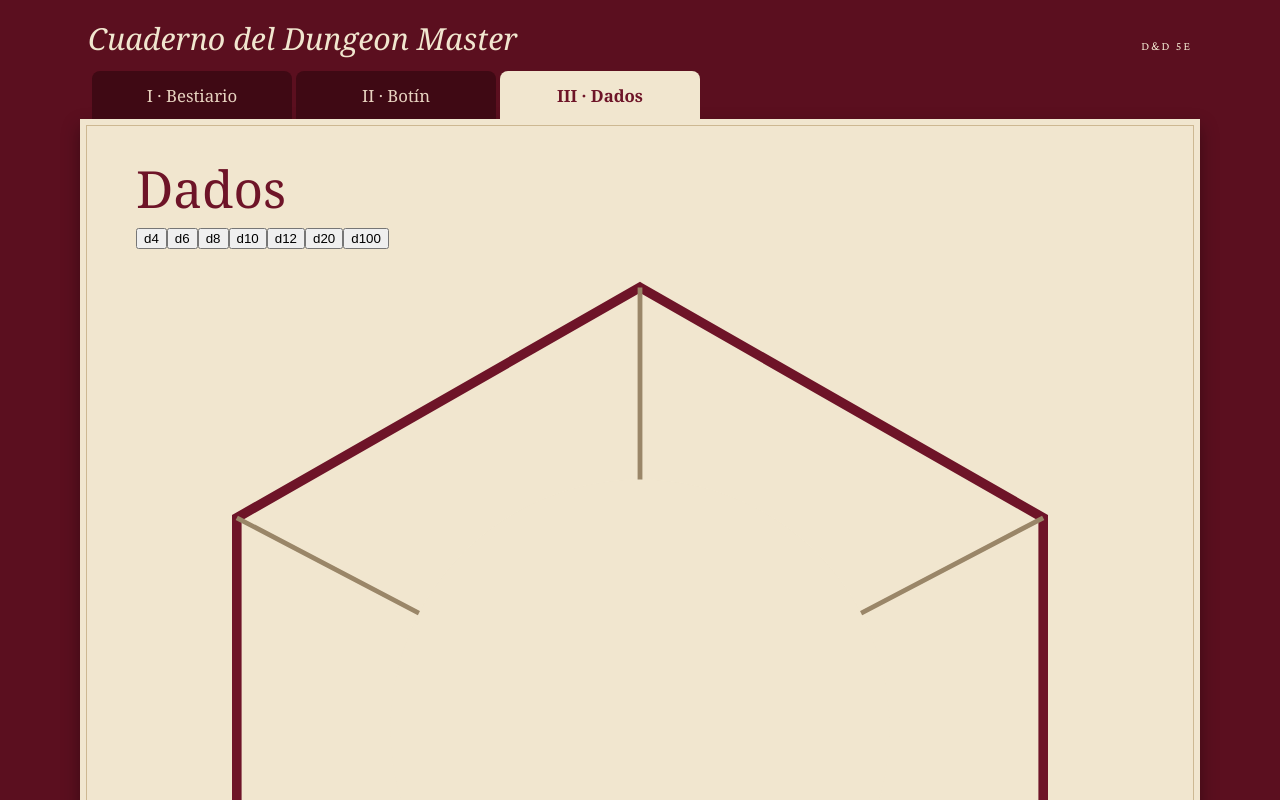
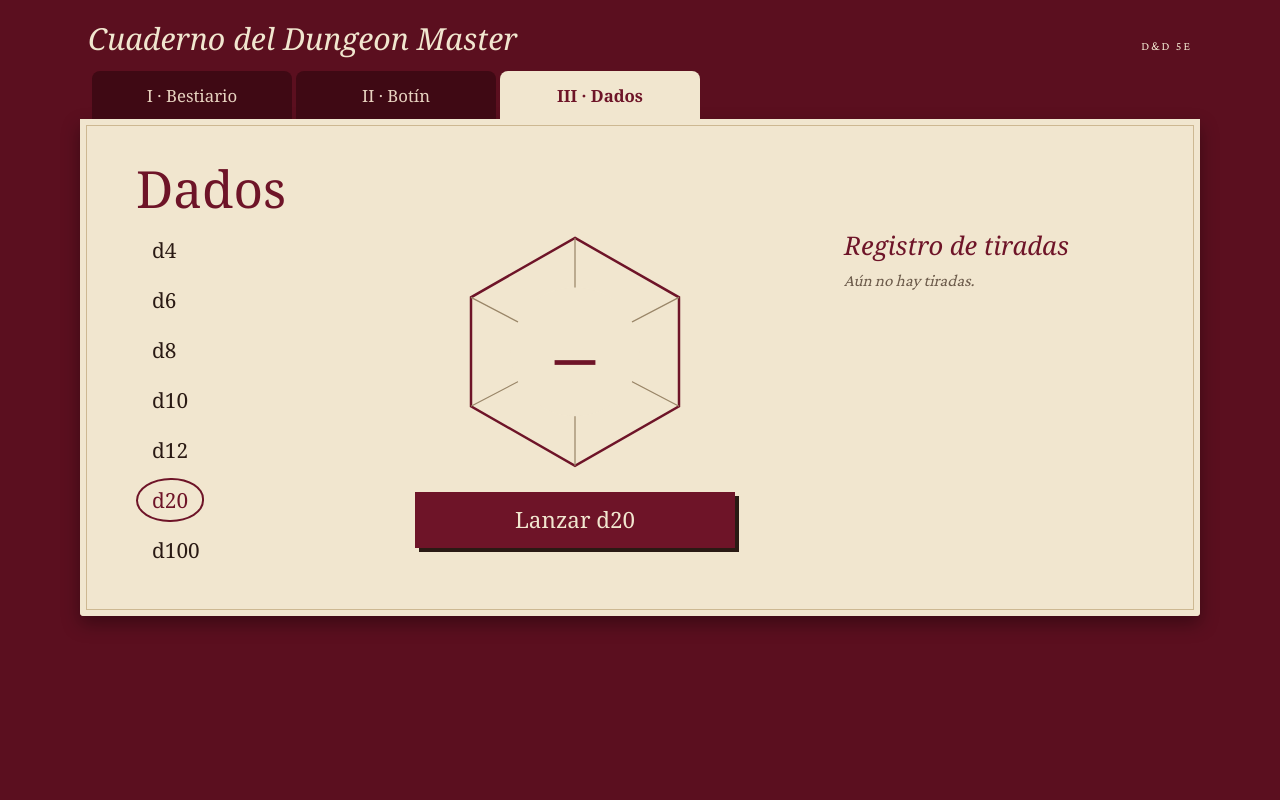
Before and after one commit to Pauux03/TALLER_DD_WEB, a React (Vite) app: page / in a window 1280 px wide. Both pictures are taken after a click on the button "III · Dados". Shown: the top 800 px of the page. Built offline with nearby package versions, Linux system fonts and the light colour scheme; a web font is replaced by a local one.

Commit message:
style: estilos de la bandeja de dados, sellos y animación de tirada

```diff
--- a/src/styles/dice.css
+++ b/src/styles/dice.css
@@ -0,0 +1,183 @@
+.dice {
+  display: grid;
+  gap: 28px;
+}
+
+.dice__picker {
+  display: flex;
+  flex-wrap: wrap;
+  gap: 6px;
+}
+
+.dice__option {
+  min-width: 56px;
+  height: 44px;
+  padding: 0 14px;
+  border: 2px solid transparent;
+  border-radius: 52% 48% 50% 50%;
+  background: none;
+  color: var(--tinta);
+  font-family: var(--fuente-titulo);
+  font-size: 1.3rem;
+  cursor: pointer;
+}
+
+.dice__option--active {
+  border-color: var(--vino-texto);
+  color: var(--vino-texto);
+}
+
+.dice__stage {
+  display: flex;
+  flex-direction: column;
+  align-items: center;
+  gap: 16px;
+}
+
+.dice__die {
+  position: relative;
+  width: 100%;
+  max-width: 260px;
+}
+
+.dice__shape {
+  display: block;
+  width: 100%;
+  height: auto;
+}
+
+.dice__value {
+  position: absolute;
+  inset: 0;
+  display: flex;
+  align-items: center;
+  justify-content: center;
+  font-family: var(--fuente-titulo);
+  font-size: 4rem;
+  color: var(--vino-texto);
+}
+
+.dice__stamp {
+  position: absolute;
+  top: 8px;
+  right: 0;
+  padding: 2px 10px;
+  border: 2px solid var(--vino-texto);
+  color: var(--vino-texto);
+  font-size: 0.85rem;
+  font-weight: 600;
+  letter-spacing: 2px;
+  transform: rotate(8deg);
+}
+
+.dice__stamp--fumble {
+  border-color: var(--rojo-pifia);
+  color: var(--rojo-pifia);
+}
+
+.dice__roll {
+  width: 100%;
+  max-width: 320px;
+  height: 56px;
+  border: 0;
+  background: var(--vino-texto);
+  color: var(--crema);
+  font-family: var(--fuente-titulo);
+  font-size: 1.4rem;
+  box-shadow: 4px 4px 0 var(--tinta);
+  cursor: pointer;
+}
+
+.dice__roll:active {
+  transform: translate(2px, 2px);
+  box-shadow: 2px 2px 0 var(--tinta);
+}
+
+.dice__roll:disabled {
+  opacity: 0.6;
+  cursor: wait;
+}
+
+@keyframes dice-shake {
+  0% {
+    transform: rotate(-6deg);
+  }
+  50% {
+    transform: rotate(6deg);
+  }
+  100% {
+    transform: rotate(-6deg);
+  }
+}
+
+.dice__die--rolling .dice__shape {
+  animation: dice-shake 0.18s infinite;
+}
+
+@media (prefers-reduced-motion: reduce) {
+  .dice__die--rolling .dice__shape {
+    animation: none;
+  }
+}
+
+/* Registro de tiradas */
+.log__title {
+  margin: 0 0 8px;
+  font-family: var(--fuente-titulo);
+  font-style: italic;
+  font-weight: 400;
+  font-size: 1.6rem;
+  color: var(--vino-texto);
+}
+
+.log__list {
+  margin: 0;
+  padding: 0;
+  list-style: none;
+}
+
+.log__row {
+  display: flex;
+  align-items: baseline;
+  gap: 6px;
+}
+
+.log__dots {
+  flex: 1;
+  min-width: 0;
+  border-bottom: 1.5px dotted var(--punteado);
+}
+
+.log__row--natural {
+  color: var(--vino-texto);
+  font-weight: 600;
+}
+
+.log__row--fumble {
+  color: var(--rojo-pifia);
+  font-weight: 600;
+}
+
+.log__empty {
+  margin: 0;
+  color: var(--tinta-suave);
+  font-style: italic;
+}
+
+@media (min-width: 768px) {
+  .dice {
+    grid-template-columns: 170px 1fr 300px;
+    gap: 56px;
+    align-items: start;
+  }
+
+  .dice__picker {
+    flex-direction: column;
+    flex-wrap: nowrap;
+    align-items: flex-start;
+  }
+
+  .dice__value {
+    font-size: 5rem;
+  }
+}
```
